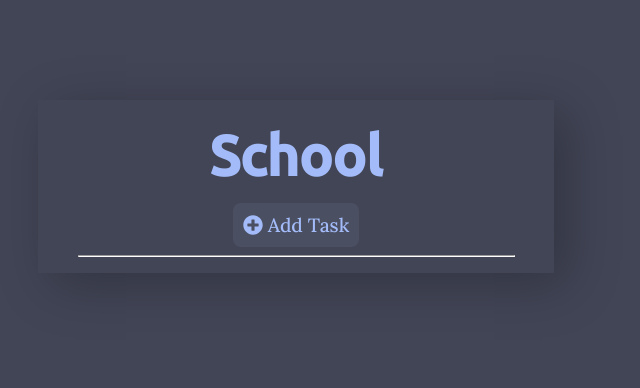
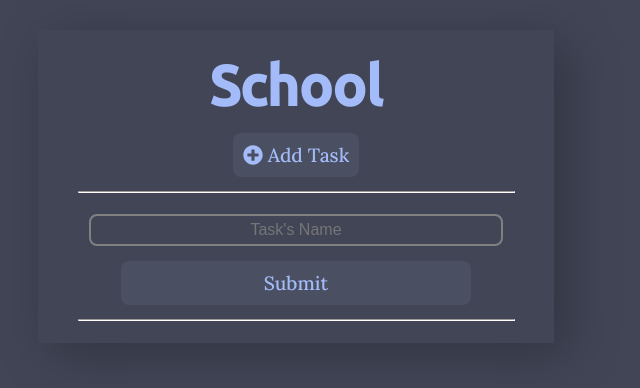
Before and after one commit to SitaGomes/TaskGround, a React (Create React App) app: page / in a window 1280 px wide. Shown: the part 214-602 px from the top of the page, without its empty margins (344-984 px from the left). Built offline with nearby package versions, Linux system fonts and the light colour scheme.

Commit message:
Add: Inpunts

```diff
--- a/package.json
+++ b/package.json
@@ -6,12 +6,14 @@
     "@testing-library/jest-dom": "^5.14.1",
     "@testing-library/react": "^11.2.7",
     "@testing-library/user-event": "^12.8.3",
+    "@types/firebase": "^3.2.1",
     "@types/jest": "^26.0.24",
     "@types/node": "^12.20.16",
     "@types/react": "^17.0.14",
     "@types/react-dom": "^17.0.9",
     "@types/react-router-dom": "^5.1.8",
     "@types/styled-components": "^5.1.11",
+    "firebase": "^8.7.1",
     "react": "^17.0.2",
     "react-dom": "^17.0.2",
     "react-router-dom": "^5.2.0",
--- a/src/Components/Button/index.tsx
+++ b/src/Components/Button/index.tsx
@@ -14,10 +14,10 @@ const Botao = styled.button`
     border: none;
     border-radius: 8px;
 
-    margin-bottom: 8px;
+    display: flex;
+    justify-content: center;
 
-    display: flex;
-    margin: 0 auto;
+    margin: 8px auto;
     align-items: center;
 
     gap: 5px;
@@ -31,10 +31,8 @@ const Botao = styled.button`
     }
 `
 
-export function Button ({props, children}: ButtonProps) {
+export function Button (props: ButtonProps) {
     return (
-        <Botao {...props}>
-            {children}
-        </Botao>
+        <Botao {...props} />
     )
 }
--- a/src/Components/GreatReset/index.tsx
+++ b/src/Components/GreatReset/index.tsx
@@ -6,6 +6,7 @@ const Reset = createGlobalStyle`
         margin: 0;
         box-sizing: border-box;
         color: #A3BCF9;
+        font-family: "Lora", sans-serif;
     }
 
 `
--- a/src/Components/Strock/index.tsx
+++ b/src/Components/Strock/index.tsx
@@ -3,6 +3,8 @@ import styled from "styled-components"
 const Barrinha = styled.hr`
     width: 87%;
     border-bottom: 1px solid white;
+
+    margin: 14px auto;
 `
 
 export function Stroke () {
--- /dev/null
+++ b/src/Components/Task/index.tsx
@@ -0,0 +1,33 @@
+import styled from "styled-components";
+import {InputProps} from "../../Types/index"
+
+const Inputs = styled.input`
+    border: 2px solid grey;
+
+    padding: 5px;
+    margin: 7px 0px;
+    border-radius: 8px;
+
+    width: 80%;
+
+    color: #A3BCF9;
+    font-size: 1rem;
+    font-weight: 500;
+    text-align: center;
+
+    background-color: #42455013;
+
+    :hover{
+        filter: brightness(130%);
+    }
+
+`
+
+export function Task(props: InputProps) {
+
+    return (
+        <div>
+            <Inputs {...props}/>
+        </div>
+    )
+}
--- /dev/null
+++ b/src/Database/Firebase.ts
@@ -0,0 +1,20 @@
+import firebase from "firebase";
+import "firebase/database"
+import "firebase/auth"
+
+
+const firebaseConfig = {
+    apiKey: "AIzaSyCadS89YrhnjexJ7HdoIoX0YHWBb386ZGY",
+    authDomain: "task-manager-358fd.firebaseapp.com",
+    projectId: "task-manager-358fd",
+    storageBucket: "task-manager-358fd.appspot.com",
+    messagingSenderId: "46438231853",
+    appId: "1:46438231853:web:077c9534e8b376c44fada4"
+  };
+
+const auth = firebase.auth
+const database = firebase.database
+
+firebase.initializeApp(firebaseConfig)
+
+export {auth, database, firebase}
--- a/src/Pages/TasksRoom.tsx
+++ b/src/Pages/TasksRoom.tsx
@@ -3,17 +3,32 @@ import {Container} from "../Components/Container/index"
 import {MainContainer} from "../Components/MainContainer/index"
 import {Stroke} from "../Components/Strock/index"
 import {Button} from "../Components/Button/index"
+import {Task} from "../Components/Task/index"
+
+import {database} from "../Database/Firebase"
+
+import { useState } from "react"
+
 
 export function TasksRoom() {
+
+  const [showInput, setShowInput] = useState(true)
+
+  function AddTask () {
+    setShowInput(!showInput) /* Shows the contrary boolean */
+  }
+
   return (
     <Container>
       <MainContainer>
+
+        {/*! Upper part */}
 
         <Tittle>
           School
         </Tittle>
 
-        <Button>
+        <Button type="button" onClick={AddTask}>
           <svg aria-hidden="true" focusable="false" data-prefix="fas" data-icon="plus-circle" className="svg-inline--fa fa-plus-circle fa-w-16" role="img" xmlns="http://www.w3.org/2000/svg" viewBox="0 0 512 512">
             <path fill="currentColor" d="M256 8C119 8 8 119 8 256s111 248 248 248 248-111 248-248S393 8 256 8zm144 276c0 6.6-5.4 12-12 12h-92v92c0 6.6-5.4 12-12 12h-56c-6.6 0-12-5.4-12-12v-92h-92c-6.6 0-12-5.4-12-12v-56c0-6.6 5.4-12 12-12h92v-92c0-6.6 5.4-12 12-12h56c6.6 0 12 5.4 12 12v92h92c6.6 0 12 5.4 12 12v56z"></path>
           </svg>
@@ -22,6 +37,23 @@ export function TasksRoom() {
 
         <Stroke />
 
+        {/*! Inputs and submit */}
+        {showInput && (
+          <div>
+            <Task placeholder="Task's Name"/>
+
+            <Button type="submit" style={{width: "70%"}}>
+              Submit
+            </Button>
+
+            <Stroke />
+          </div>
+          )
+
+        }
+
+
+
       </MainContainer>
     </Container>
   );
```
Also changed, not shown: src/Types/index.ts (+5 -5 lines), 1 other file (tests, documents, lock files or other folders).
